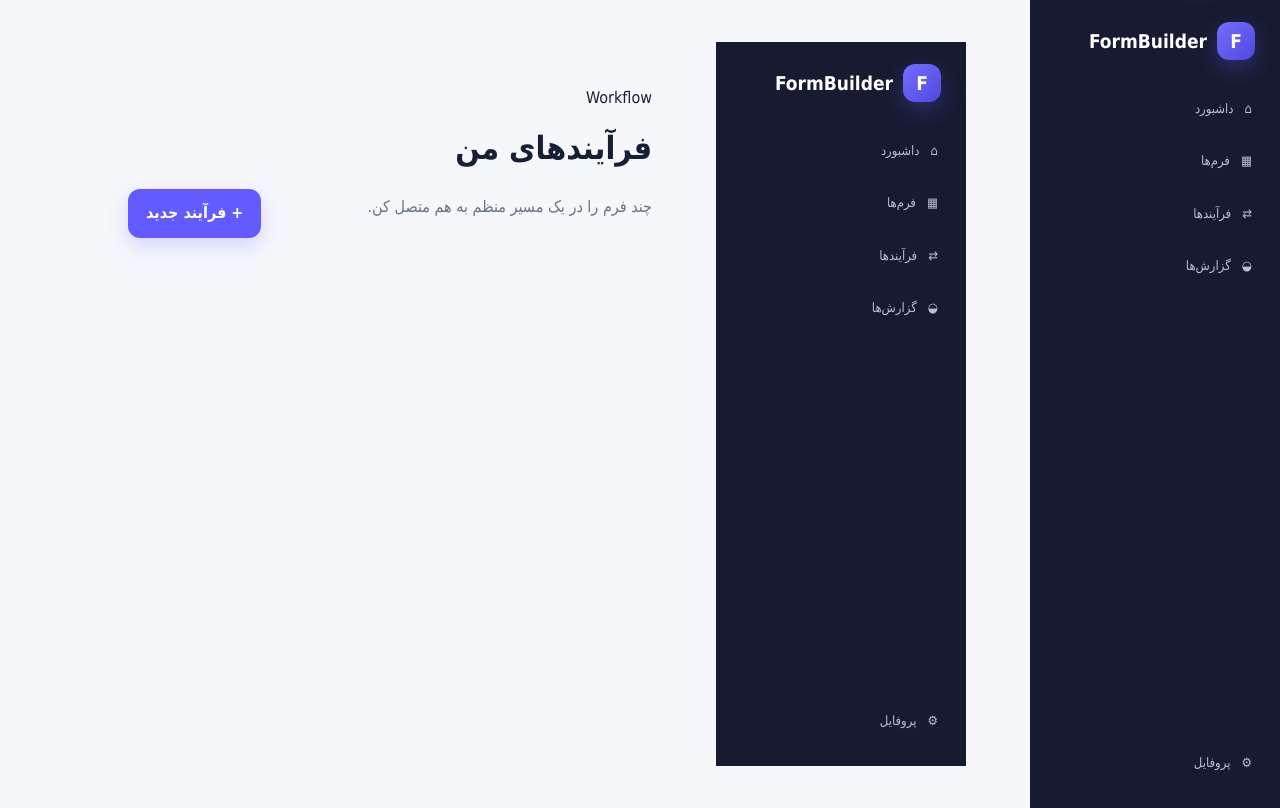
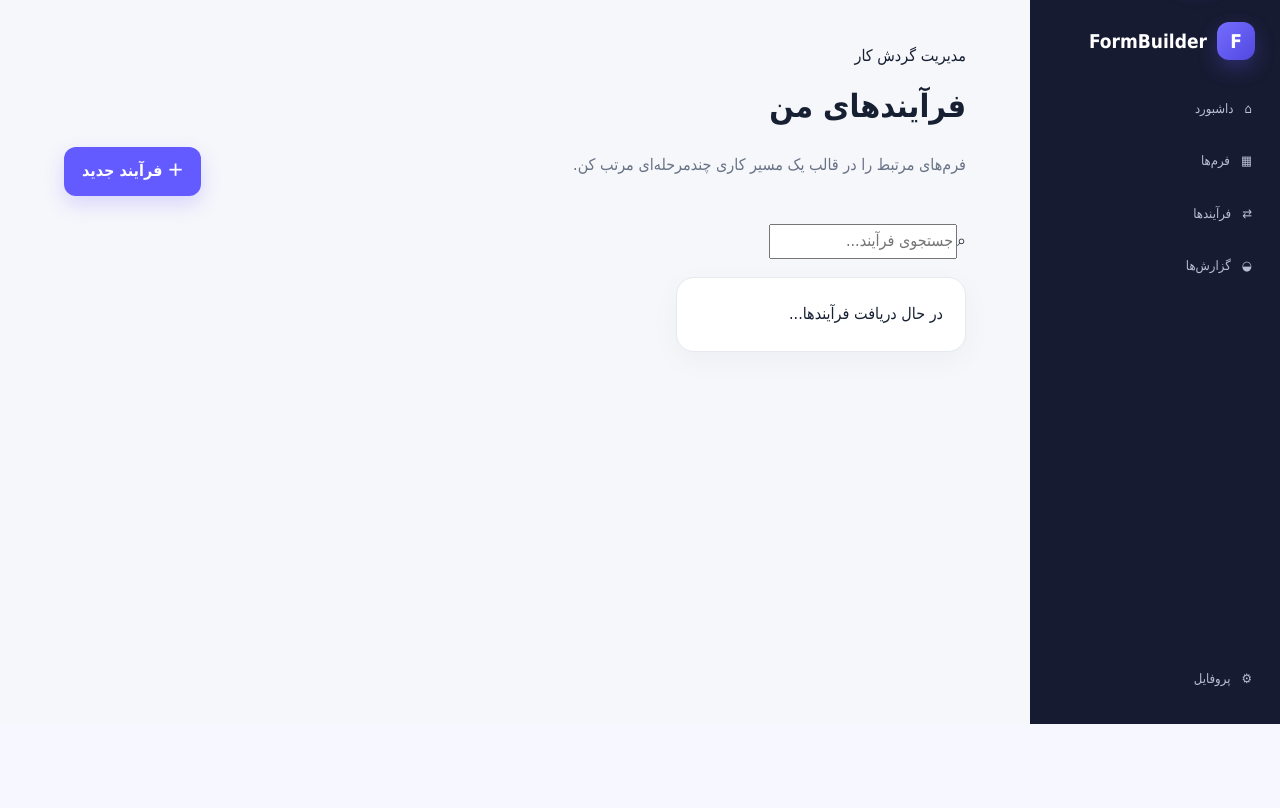
Before and after one commit to ShayanNsA/FormBuilder, a Django app: page /processes/ in a window 1280 px wide. Shown: the part 76-884 px from the top of the page. After the commit the page ends 800 px from the top, so only its background shows below. Run offline with Django 5.2, Linux system fonts and the light colour scheme; parts of the project's set-up code (start-up, migrations or seed data) failed here and were passed over.

Commit message:
Apply complete FormBuilder frontend package

```diff
--- a/templates/frontend/processes.html
+++ b/templates/frontend/processes.html
@@ -1 +1,3 @@
-{% extends "frontend/base.html" %}{% block title %}فرآیندها | FormBuilder{% endblock %}{% block page %}processes{% endblock %}{% block body %}<div class="app-layout"><aside class="sidebar">{% include "frontend/partials/sidebar.html" %}</aside><main class="content"><div class="page-head"><div><span class="eyebrow">Workflow</span><h1>فرآیندهای من</h1><p>چند فرم را در یک مسیر منظم به هم متصل کن.</p></div><a class="btn btn-primary" href="/processes/builder/">+ فرآیند جدید</a></div><div id="process-grid" class="cards-grid"></div></main></div>{% endblock %}
+{% extends "frontend/base.html" %}{% block title %}فرآیندهای من | فرم‌ساز{% endblock %}{% block page %}processes{% endblock %}{% block body %}
+<div class="page-head"><div><span class="eyebrow">مدیریت گردش کار</span><h1>فرآیندهای من</h1><p>فرم‌های مرتبط را در قالب یک مسیر کاری چندمرحله‌ای مرتب کن.</p></div><a class="btn btn-primary" href="/processes/builder/">＋ فرآیند جدید</a></div><div class="toolbar"><label class="search-wrap"><span>⌕</span><input id="process-search" type="search" placeholder="جستجوی فرآیند..."></label><span class="result-count" id="process-count"></span></div><div id="process-grid" class="cards-grid"><div class="panel loading-card">در حال دریافت فرآیندها...</div></div>
+{% endblock %}
```
